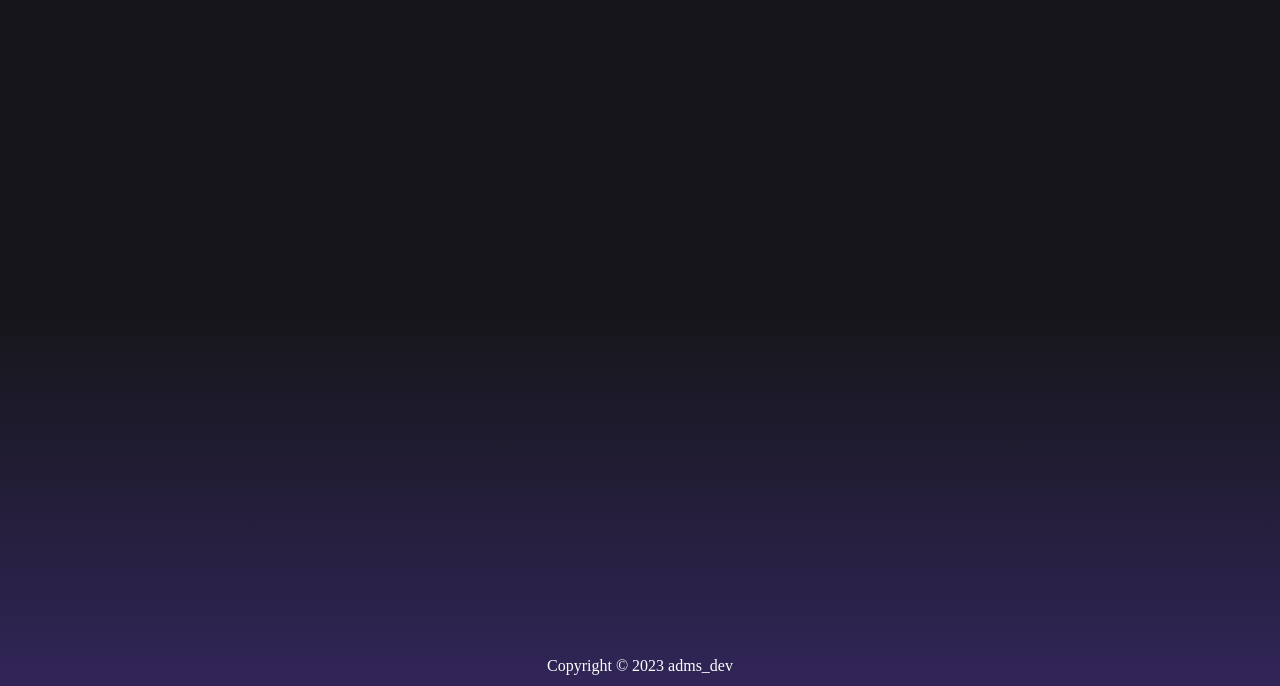
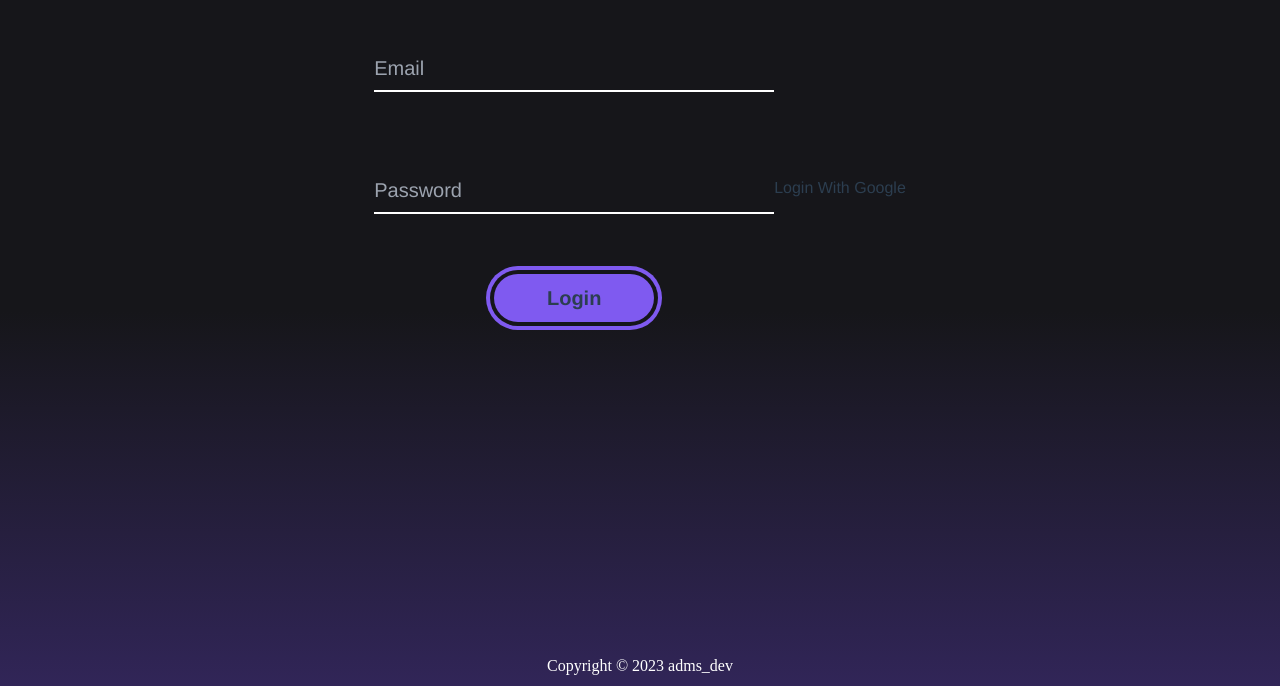
Before and after one commit to bambula1337/portfolio_v3, a Vue app: page /adms in a window 1280 px wide. Shown: the part 146-832 px from the top of the page. Built offline with nearby package versions, Linux system fonts and the light colour scheme; no server answers; a web font is replaced by a local one.

Commit message:
:poop: Work
Work

```diff
--- a/src/App.vue
+++ b/src/App.vue
@@ -15,13 +15,20 @@
 import Vue from 'vue';
 // Tailwind styles
 import '@/assets/styles/tailwind/tailwind.scss';
-import { getAuth, createUserWithEmailAndPassword } from 'firebase/auth';
+// Layouts
 import DefaultLayout from '@/layouts/DefaultLayout.vue';
+// Firebase
+import { getAuth, onAuthStateChanged } from 'firebase/auth';
+// Vuex
+import { mapActions } from 'vuex';
 
 export default Vue.extend({
   name: 'AppComponent',
   components: {
     DefaultLayout,
+  },
+  methods: {
+    ...mapActions('auth', ['setUser']),
   },
   computed: {
     layout() {
@@ -32,7 +39,9 @@ export default Vue.extend({
     },
   },
   mounted() {
-    createUserWithEmailAndPassword(getAuth(), 'oleg133766@gmail.com', 'Oleg133744');
+    onAuthStateChanged(getAuth(), (user) => {
+      this.setUser(user);
+    });
   },
 });
 </script>
--- /dev/null
+++ b/src/components/LoginSectionForm.vue
@@ -0,0 +1,101 @@
+<template>
+  <div class="login-section-form">
+    <form class="form" @submit.prevent="loginFunc">
+      <div class="main-inputs-wrapper">
+        <label for=".main-input">
+          <input placeholder="Email" v-model="login" class="main-input input" />
+        </label>
+      </div>
+      <div class="sub-inputs-wrapper">
+        <label for=".sub-input">
+          <input placeholder="Password" v-model="password" class="sub-input input" />
+        </label>
+      </div>
+      <button type="submit" class="button">
+        <p class="button-text">Login</p>
+      </button>
+    </form>
+    <button class="button" @click="google">
+      <p class="button-text">Login With Google</p>
+    </button>
+  </div>
+</template>
+
+<script lang="ts">
+// TS Support
+import Vue from 'vue';
+// Firebase
+import {
+  getAuth,
+  signInWithEmailAndPassword,
+  signOut,
+  signInWithPopup,
+  GoogleAuthProvider,
+} from 'firebase/auth';
+
+export default Vue.extend({
+  name: 'LoginSectionForm',
+  data() {
+    return {
+      login: '',
+      password: '',
+    };
+  },
+  methods: {
+    async loginFunc() {
+      try {
+        await signInWithEmailAndPassword(getAuth(), this.login, this.password);
+        alert('Succesfully Loged In!');
+        this.$router.push('/secret');
+      } catch (error: any) {
+        alert(error.message);
+        signOut(getAuth());
+      }
+    },
+    google() {
+      const provider = new GoogleAuthProvider();
+      signInWithPopup(getAuth(), provider);
+    },
+  },
+});
+</script>
+
+<style lang="scss" scoped>
+.login-section-form {
+  @apply w-full flex justify-center;
+  & .form {
+    @apply w-100 flex items-center flex-col z-20;
+    & .input {
+      @apply w-full outline-none border-b-2 border-project-principal text-xl mb-5 pb-2 transition-all duration-200 bg-project-background text-white;
+      &:focus {
+        @apply border-project-highlight;
+      }
+    }
+    & .main-inputs-wrapper {
+      @apply w-full flex flex-col mb-16;
+      & .main-inout {
+      }
+    }
+    & .sub-inputs-wrapper {
+      @apply w-full flex flex-col mb-10;
+      & .sub-input {
+      }
+    }
+    & .button {
+      @apply w-40 h-12 bg-project-first flex justify-center items-center ring-4 ring-project-highlight ring-offset-4 ring-offset-project-background rounded-full;
+      @apply overflow-hidden transition-all duration-300;
+
+      &:hover {
+        @apply ring-project-principal text-white;
+      }
+
+      & .button-text {
+        @apply text-xl font-semibold;
+      }
+      & .button-image {
+        @apply w-5;
+      }
+    }
+  }
+}
+</style>
--- /dev/null
+++ b/src/components/SignInSectionForm.vue
@@ -0,0 +1,92 @@
+<template>
+  <div class="sign-in-section-form">
+    <form class="form" @submit.prevent="loginFunc">
+      <div class="main-inputs-wrapper">
+        <label for=".main-input">
+          <input type="email" placeholder="Email" v-model="login" class="main-input input" />
+        </label>
+      </div>
+      <div class="sub-inputs-wrapper">
+        <label for=".sub-input">
+          <input
+            type="password"
+            placeholder="Password"
+            v-model="password"
+            class="sub-input input"
+          />
+        </label>
+      </div>
+      <button type="submit" class="button">
+        <p class="button-text">Sign In</p>
+      </button>
+    </form>
+  </div>
+</template>
+
+<script lang="ts">
+// TS Support
+import Vue from 'vue';
+// Firebase
+import { getAuth, createUserWithEmailAndPassword } from 'firebase/auth';
+
+export default Vue.extend({
+  name: 'SignInSectionForm',
+  data() {
+    return {
+      login: '',
+      password: '',
+    };
+  },
+  methods: {
+    async loginFunc() {
+      try {
+        await createUserWithEmailAndPassword(getAuth(), this.login, this.password);
+        this.login = '';
+        this.password = '';
+      } catch (error: any) {
+        alert(error.message);
+      }
+    },
+  },
+});
+</script>
+
+<style lang="scss" scoped>
+.sign-in-section-form {
+  @apply w-full flex justify-center;
+  & .form {
+    @apply w-100 flex items-center flex-col z-20;
+    & .input {
+      @apply w-full outline-none border-b-2 border-project-principal text-xl mb-5 pb-2 transition-all duration-200 bg-project-background text-white;
+      &:focus {
+        @apply border-project-highlight;
+      }
+    }
+    & .main-inputs-wrapper {
+      @apply w-full flex flex-col mb-16;
+      & .main-inout {
+      }
+    }
+    & .sub-inputs-wrapper {
+      @apply w-full flex flex-col mb-10;
+      & .sub-input {
+      }
+    }
+    & .button {
+      @apply w-40 h-12 bg-project-first flex justify-center items-center ring-4 ring-project-highlight ring-offset-4 ring-offset-project-background rounded-full;
+      @apply overflow-hidden transition-all duration-300;
+
+      &:hover {
+        @apply ring-project-principal text-white;
+      }
+
+      & .button-text {
+        @apply text-xl font-semibold;
+      }
+      & .button-image {
+        @apply w-5;
+      }
+    }
+  }
+}
+</style>
--- a/src/layouts/DefaultLayout.vue
+++ b/src/layouts/DefaultLayout.vue
@@ -111,7 +111,7 @@ export default Vue.extend({
 <style lang="scss" scoped>
 .default-layout{
   & #main{
-    @apply min-h-screen;
+    @apply min-h-screen pb-10;
   }
   & #glow{
     @apply w-full h-full absolute bottom-0 left-0 bg-gradient-to-b from-project-background to-project-first -z-10 opacity-0;
--- a/src/router/index.ts
+++ b/src/router/index.ts
@@ -1,6 +1,9 @@
 import Vue from 'vue';
 import VueRouter, { RouteConfig } from 'vue-router';
 import LoginView from '@/views/LoginView.vue';
+import SignInView from '@/views/SignInView.vue';
+import SecretView from '@/views/SecretView.vue';
+import { getAuth, onAuthStateChanged } from 'firebase/auth';
 import HomeView from '../views/HomeView.vue';
 
 Vue.use(VueRouter);
@@ -22,6 +25,23 @@ const routes: Array<RouteConfig> = [
       layout: 'default',
     },
   },
+  {
+    path: '/signin',
+    name: 'signin',
+    component: SignInView,
+    meta: {
+      layout: 'default',
+    },
+  },
+  {
+    path: '/secret',
+    name: 'secret',
+    component: SecretView,
+    meta: {
+      layout: 'default',
+      requiresAuth: true,
+    },
+  },
   // {
   //   path: '/about',
   //   name: 'about',
@@ -38,4 +58,27 @@ const router = new VueRouter({
   routes,
 });
 
+// eslint-disable-next-line func-names
+const getCurrentUser = function () {
+  return new Promise((resolve) => {
+    const removeListener = onAuthStateChanged(getAuth(), (user) => {
+      removeListener();
+      resolve(user);
+    });
+  });
+};
+
+router.beforeEach(async (to, from, next) => {
+  if (to.matched.some((record) => record.meta.requiresAuth)) {
+    if (await getCurrentUser()) {
+      next();
+    } else {
+      alert('You dont have access!');
+      next('/');
+    }
+  } else {
+    next();
+  }
+});
+
 export default router;
--- a/src/store/index.ts
+++ b/src/store/index.ts
@@ -2,6 +2,7 @@ import Vue from 'vue';
 import Vuex from 'vuex';
 // Modules
 import home from '@/store/modules/home';
+import auth from '@/store/modules/auth';
 
 Vue.use(Vuex);
 
@@ -12,5 +13,6 @@ export default new Vuex.Store({
   actions: {},
   modules: {
     home,
+    auth,
   },
 });
--- /dev/null
+++ b/src/store/modules/auth.ts
@@ -0,0 +1,36 @@
+import { SET_USER } from '@/store/mutation-types';
+import { User } from '@/store/types/auth/user';
+
+interface State {
+  user: User;
+}
+
+export const initialState: State = {
+  user: null,
+};
+
+export const mutations = {
+  [SET_USER](state: State, user: User) {
+    state.user = user;
+  },
+};
+
+export const actions = {
+  setUser(context: any, user: User) {
+    context.commit('SET_USER', user);
+  },
+};
+
+export const getters = {
+  getUser(state: State) {
+    return state.user;
+  },
+};
+
+export default {
+  namespaced: true,
+  state: initialState,
+  mutations,
+  actions,
+  getters,
+};
--- a/src/store/mutation-types.ts
+++ b/src/store/mutation-types.ts
@@ -1,2 +1,2 @@
-// eslint-disable-next-line import/prefer-default-export
 export const SET_SOCIAL = 'SET_SOCIAL';
+export const SET_USER = 'SET_USER';
--- /dev/null
+++ b/src/store/types/auth/user.ts
@@ -0,0 +1 @@
+export type User = null | object;
--- a/src/views/LoginView.vue
+++ b/src/views/LoginView.vue
@@ -1,18 +1,23 @@
 <template>
-  <div class='LoginView'>
+  <div class="login-view">
+    <LoginSectionForm />
   </div>
 </template>
 
-<script lang='ts'>
+<script lang="ts">
 // TS Support
 import Vue from 'vue';
+// Components
+import LoginSectionForm from '@/components/LoginSectionForm.vue';
 
 export default Vue.extend({
   name: 'LoginView',
+  components: { LoginSectionForm },
 });
 </script>
 
-<style lang='scss' scoped>
+<style lang="scss" scoped>
 .login-view {
+  @apply w-full pt-50;
 }
 </style>
--- /dev/null
+++ b/src/views/SecretView.vue
@@ -0,0 +1,20 @@
+<template>
+  <div class='secret-view'>
+    <p>SECRET PAGE!!!</p>
+  </div>
+</template>
+
+<script lang='ts'>
+// TS Support
+import Vue from 'vue';
+
+export default Vue.extend({
+  name: 'SecretView',
+});
+</script>
+
+<style lang='scss' scoped>
+.secret-view {
+  @apply text-center text-white text-7xl font-project-default pt-52;
+}
+</style>
--- /dev/null
+++ b/src/views/SignInView.vue
@@ -0,0 +1,22 @@
+<template>
+  <div class="sign-in-view">
+    <SignInSectionForm />
+  </div>
+</template>
+
+<script lang="ts">
+// TS Support
+import Vue from 'vue';
+import SignInSectionForm from '@/components/SignInSectionForm.vue';
+
+export default Vue.extend({
+  name: 'SignInView',
+  components: { SignInSectionForm },
+});
+</script>
+
+<style lang="scss" scoped>
+.sign-in-view {
+  @apply w-full pt-50;
+}
+</style>
```
